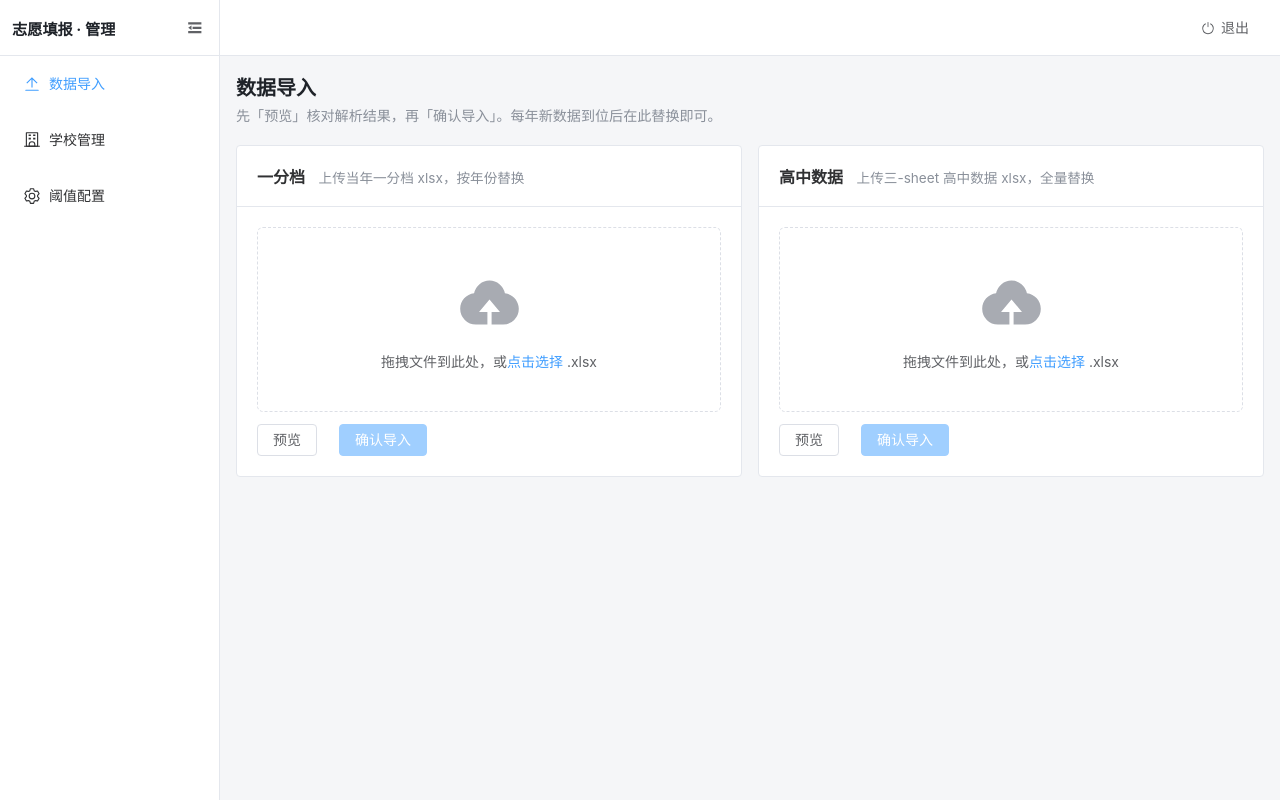
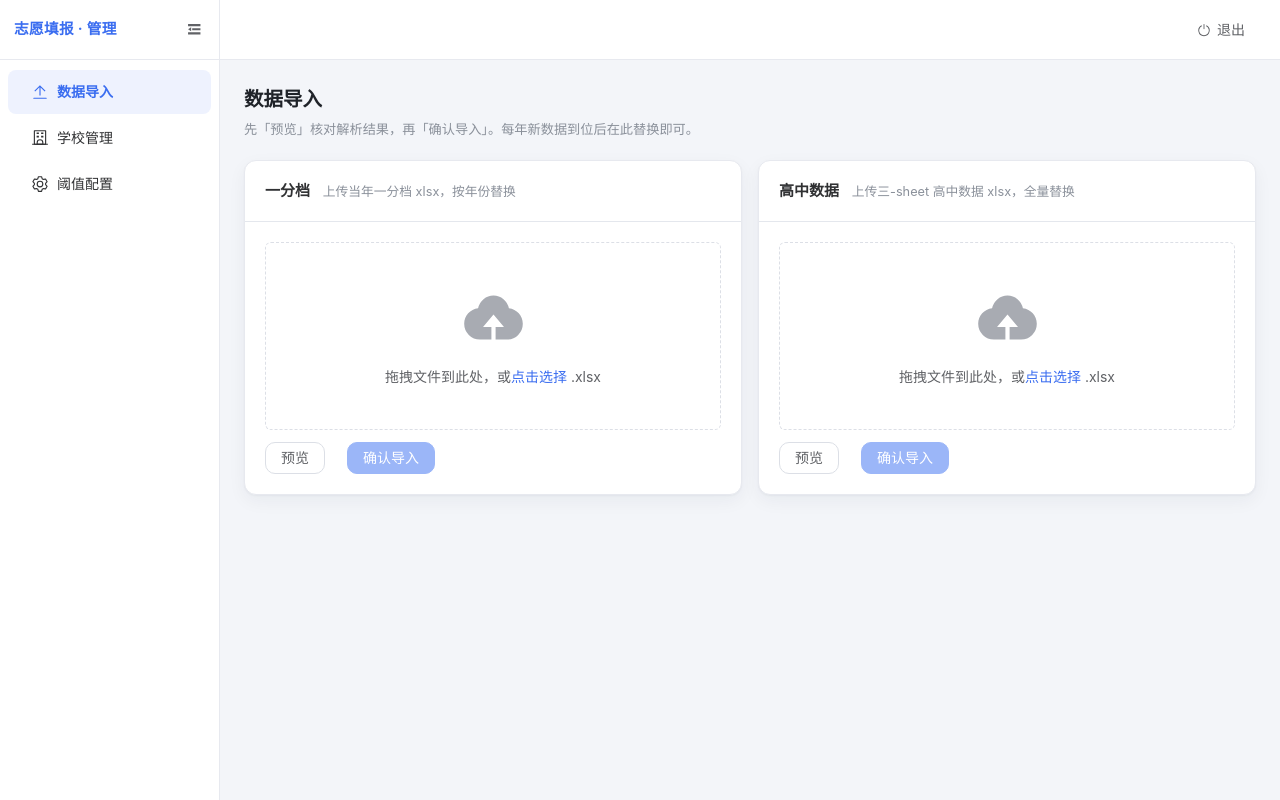
Before and after one commit to lsy7800/HighSchoolMatch, a Vue app in the folder frontend/: page /admin/import in a window 1280 px wide. Built offline with nearby package versions, Linux system fonts and the light colour scheme; sample sign-in values are in the browser's storage.

Commit message:
前端: 视觉样式精修（主色/圆角/阴影/毛玻璃顶栏/卡片浮起）

```diff
--- a/frontend/src/components/SchoolCard.vue
+++ b/frontend/src/components/SchoolCard.vue
@@ -10,9 +10,9 @@ const borderColor = { reach: 'var(--c-reach)', stable: 'var(--c-stable)', safe:
 
 <template>
   <el-card
-    shadow="hover"
+    shadow="never"
     class="school-card"
-    :style="{ borderLeft: `4px solid ${borderColor[type] || 'transparent'}` }"
+    :style="{ '--accent': borderColor[type] || 'transparent' }"
     @click="$emit('open')"
   >
     <div class="row">
@@ -39,12 +39,26 @@ const borderColor = { reach: 'var(--c-reach)', stable: 'var(--c-stable)', safe:
 </template>
 
 <style scoped>
-.school-card { cursor: pointer; }
-.school-card :deep(.el-card__body) { padding: 16px; }
+.school-card {
+  cursor: pointer;
+  border-left: 4px solid var(--accent) !important;
+  transition: transform 0.18s ease, box-shadow 0.18s ease;
+}
+.school-card:hover {
+  transform: translateY(-2px);
+  box-shadow: var(--shadow-hover);
+}
+.school-card :deep(.el-card__body) { padding: 16px 18px; }
 .row { display: flex; justify-content: space-between; align-items: flex-start; gap: 12px; }
 .left { min-width: 0; flex: 1; }
-.name { font-weight: 600; font-size: 1rem; margin-bottom: 4px; }
-.tags { display: flex; flex-wrap: wrap; gap: 4px; margin-top: 8px; }
+.name { font-weight: 600; font-size: 1.02rem; margin-bottom: 4px; color: var(--c-text); }
+.tags { display: flex; flex-wrap: wrap; gap: 5px; margin-top: 9px; }
 .right { text-align: right; white-space: nowrap; flex-shrink: 0; }
-.rank { font-size: 0.9rem; font-weight: 600; color: #4a5057; margin-bottom: 4px; }
+.rank {
+  font-size: 0.95rem;
+  font-weight: 700;
+  color: var(--accent);
+  margin-bottom: 4px;
+}
+.right .muted { font-size: 0.78rem; }
 </style>
--- a/frontend/src/styles.css
+++ b/frontend/src/styles.css
@@ -1,10 +1,37 @@
 /* 全局基础 + 语义色。组件样式交给 Element Plus。 */
+
 :root {
+  /* ---- 语义色（冲/稳/保） ---- */
   --c-reach: #e8743b;   /* 冲 橙 */
   --c-stable: #2e9e5b;  /* 稳 绿 */
   --c-safe: #2f6fb0;    /* 保 蓝 */
-  --c-bg: #f5f6f8;
+
+  /* ---- 中性色阶 ---- */
+  --c-bg: #f3f5f9;
+  --c-bg-soft: #ffffff;
+  --c-border: #e7e9ef;
   --c-muted: #8a909a;
+  --c-text: #1f2329;
+  --c-text-2: #4a5057;
+
+  /* ---- Element Plus 主色覆写：更沉静的蓝 ---- */
+  --el-color-primary: #3a6df0;
+  --el-color-primary-light-3: #6a90f4;
+  --el-color-primary-light-5: #9bb6f8;
+  --el-color-primary-light-7: #c5d4fb;
+  --el-color-primary-light-8: #dae3fc;
+  --el-color-primary-light-9: #eef2fe;
+  --el-color-primary-dark-2: #2c5bcc;
+
+  /* ---- 圆角 / 阴影 ---- */
+  --el-border-radius-base: 10px;
+  --el-border-radius-small: 8px;
+  --el-box-shadow: 0 1px 2px rgba(24, 34, 62, 0.04), 0 6px 20px rgba(24, 34, 62, 0.06);
+  --el-box-shadow-light: 0 1px 3px rgba(24, 34, 62, 0.05);
+
+  /* 自用阴影 */
+  --shadow-card: 0 1px 2px rgba(24, 34, 62, 0.04), 0 6px 18px rgba(24, 34, 62, 0.05);
+  --shadow-hover: 0 4px 12px rgba(24, 34, 62, 0.08), 0 12px 28px rgba(24, 34, 62, 0.08);
 }
 
 * { box-sizing: border-box; }
@@ -13,29 +40,43 @@ html, body {
   margin: 0;
   padding: 0;
   background: var(--c-bg);
-  color: #1f2329;
+  color: var(--c-text);
   font-family: -apple-system, BlinkMacSystemFont, 'PingFang SC', 'Microsoft YaHei', sans-serif;
+  font-size: 15px;
+  line-height: 1.6;
   -webkit-font-smoothing: antialiased;
+  -moz-osx-font-smoothing: grayscale;
 }
 
 #app { min-height: 100vh; }
 
-/* 内容容器: 响应式宽度 */
+/* 滚动条更细腻 */
+::-webkit-scrollbar { width: 10px; height: 10px; }
+::-webkit-scrollbar-thumb { background: #cfd3dc; border-radius: 8px; border: 2px solid transparent; background-clip: content-box; }
+::-webkit-scrollbar-thumb:hover { background: #b6bbc7; background-clip: content-box; }
+
+/* ---- 内容容器：响应式宽度 ---- */
 .page {
   max-width: 1100px;
   margin: 0 auto;
-  padding: 24px 16px;
-  padding-bottom: 56px;
+  padding: 28px 20px 64px;
 }
 .page--narrow { max-width: 460px; }
 
 .muted { color: var(--c-muted); font-size: 0.85rem; margin: 0; }
 
-/* 学校列表: 移动单列, 桌面多列网格 */
+/* ---- 卡片统一样式（更柔和的边框 + 阴影） ---- */
+.el-card {
+  border-radius: 12px !important;
+  border-color: var(--c-border) !important;
+}
+.el-card.is-never-shadow { box-shadow: var(--shadow-card); }
+
+/* ---- 学校列表：移动单列，桌面多列网格 ---- */
 .school-grid {
   display: grid;
   grid-template-columns: 1fr;
-  gap: 12px;
+  gap: 14px;
 }
 @media (min-width: 640px) {
   .school-grid { grid-template-columns: repeat(2, 1fr); }
@@ -44,37 +85,59 @@ html, body {
   .school-grid { grid-template-columns: repeat(3, 1fr); }
 }
 
-/* 分组标题 */
+/* ---- 分组标题 ---- */
 .group-title {
   display: flex;
   align-items: center;
   gap: 10px;
-  margin: 24px 0 12px;
-  font-size: 1.05rem;
+  margin: 28px 0 14px;
+  font-size: 1.08rem;
   font-weight: 600;
+  color: var(--c-text);
 }
+.group-title:first-child { margin-top: 8px; }
 
 /* ---- 页面 Hero 区域 ---- */
 .hero {
-  background: linear-gradient(135deg, var(--el-color-primary) 0%, #5b8def 100%);
+  position: relative;
+  background: linear-gradient(135deg, #3a6df0 0%, #5b8def 55%, #6f7ff2 100%);
   color: #fff;
   text-align: center;
-  padding: 48px 24px 52px;
+  padding: 54px 24px 58px;
+  overflow: hidden;
 }
-.hero-sm { padding: 32px 24px 36px; }
-.hero-inner { max-width: 720px; margin: 0 auto; }
-.hero h1 { margin: 0 0 12px; font-size: 1.8rem; font-weight: 700; letter-spacing: 0.01em; }
-.hero p { margin: 0; opacity: 0.9; font-size: 1rem; line-height: 1.7; }
+.hero::before {
+  content: '';
+  position: absolute;
+  inset: 0;
+  background: radial-gradient(circle at 20% 20%, rgba(255,255,255,0.16), transparent 45%),
+              radial-gradient(circle at 85% 30%, rgba(255,255,255,0.10), transparent 40%);
+  pointer-events: none;
+}
+.hero-sm { padding: 36px 24px 40px; }
+.hero-inner { max-width: 720px; margin: 0 auto; position: relative; }
+.hero h1 { margin: 0 0 12px; font-size: 1.85rem; font-weight: 700; letter-spacing: 0.01em; }
+.hero p { margin: 0; opacity: 0.92; font-size: 1rem; line-height: 1.75; }
 
-/* 管理页面内的标题节奏 */
+/* ---- 管理页面内的标题节奏 ---- */
 .admin-page-title {
   margin: 0 0 4px;
-  font-size: 1.25rem;
+  font-size: 1.3rem;
   font-weight: 600;
-  color: #1f2329;
+  color: var(--c-text);
 }
 .admin-page-sub {
   margin: 0 0 20px;
   color: var(--c-muted);
   font-size: 0.88rem;
 }
+
+/* ---- 按钮微调：更圆润、过渡更顺 ---- */
+.el-button { transition: all 0.18s ease; }
+
+/* ---- 表格头部更柔和 ---- */
+.el-table th.el-table__cell {
+  background: #f7f8fb !important;
+  font-weight: 600;
+  color: var(--c-text-2);
+}
--- a/frontend/src/views/Home.vue
+++ b/frontend/src/views/Home.vue
@@ -196,19 +196,33 @@ async function submit() {
 </template>
 
 <style scoped>
-.query-box { max-width: 520px; margin: 0 auto; }
-.help { margin-bottom: 16px; }
-.help p { margin: 6px 0; line-height: 1.6; font-size: 0.9rem; }
-.query-card, .rank-card { margin-bottom: 16px; }
+.query-box { max-width: 540px; margin: -36px auto 0; position: relative; z-index: 10; }
+.help { margin-bottom: 14px; border-radius: 12px; overflow: hidden; }
+.help :deep(.el-collapse-item__header) {
+  font-size: 0.9rem;
+  padding: 12px 14px;
+}
+.help p { margin: 6px 0; padding: 0 12px; line-height: 1.65; font-size: 0.9rem; }
+.query-card, .rank-card {
+  margin-bottom: 16px;
+  border-radius: 14px;
+}
+.query-card :deep(.el-card__body) { padding: 22px 22px 18px; }
+.rank-card :deep(.el-card__body) { padding: 18px 22px; }
 .rank-row { display: flex; gap: 0; justify-content: space-around; }
+.rank-row :deep(.el-statistic__head) { color: var(--c-muted); font-size: 0.8rem; }
+.rank-row :deep(.el-statistic__number) { color: var(--el-color-primary); font-weight: 700; }
 .disclaimer {
   font-size: 0.78rem;
   color: var(--c-muted);
   text-align: center;
-  margin-top: 32px;
-  line-height: 1.8;
+  margin-top: 36px;
+  line-height: 1.85;
   max-width: 600px;
   margin-left: auto;
   margin-right: auto;
+  padding: 16px 20px;
+  background: rgba(255, 255, 255, 0.5);
+  border-radius: 10px;
 }
 </style>
--- a/frontend/src/views/admin/AdminLayout.vue
+++ b/frontend/src/views/admin/AdminLayout.vue
@@ -86,45 +86,58 @@ function logout() {
 <style scoped>
 .admin-shell { height: 100vh; }
 .admin-aside {
-  background: var(--el-bg-color);
-  border-right: 1px solid var(--el-border-color-light);
-  transition: width 0.25s;
+  background: #fff;
+  border-right: 1px solid var(--c-border);
+  transition: width 0.25s ease;
   overflow: hidden;
   display: flex;
   flex-direction: column;
 }
 .aside-brand {
-  height: 56px;
+  height: 60px;
   display: flex;
   align-items: center;
-  padding: 0 12px;
-  border-bottom: 1px solid var(--el-border-color-light);
+  padding: 0 14px;
+  border-bottom: 1px solid var(--c-border);
   font-weight: 700;
   gap: 4px;
   justify-content: space-between;
+  color: var(--el-color-primary);
 }
-.brand-text { font-size: 0.95rem; white-space: nowrap; overflow: hidden; }
+.brand-text { font-size: 0.98rem; white-space: nowrap; overflow: hidden; letter-spacing: 0.02em; }
 .brand-mini { font-size: 1.3rem; width: 100%; text-align: center; }
 .toggle-btn { font-size: 1.1rem; }
-.aside-menu { border-right: none; flex: 1; }
+.aside-menu { border-right: none; flex: 1; padding: 8px 8px; }
+.aside-menu :deep(.el-menu-item) {
+  border-radius: 8px;
+  margin: 2px 0;
+  height: 44px;
+  line-height: 44px;
+}
+.aside-menu :deep(.el-menu-item.is-active) {
+  background: var(--el-color-primary-light-9);
+  color: var(--el-color-primary);
+  font-weight: 600;
+}
 .admin-header {
   display: flex;
   align-items: center;
   gap: 10px;
   background: #fff;
-  border-bottom: 1px solid var(--el-border-color-light);
-  padding: 0 16px;
-  height: 56px;
+  border-bottom: 1px solid var(--c-border);
+  padding: 0 20px;
+  height: 60px;
 }
-.header-title { font-weight: 600; color: #4a5057; }
+.header-title { font-weight: 600; color: var(--c-text); font-size: 1.02rem; }
 .spacer { flex: 1; }
 .admin-main {
   background: var(--c-bg);
-  padding: 16px;
+  padding: 24px;
   overflow-y: auto;
 }
 @media (max-width: 767px) {
-  .admin-aside { position: fixed; left: 0; top: 0; bottom: 0; z-index: 100; }
-  .aside-brand { height: 56px; }
+  .admin-aside { position: fixed; left: 0; top: 0; bottom: 0; z-index: 100; box-shadow: var(--shadow-hover); }
+  .aside-brand { height: 60px; }
+  .admin-main { padding: 16px; }
 }
 </style>
--- a/frontend/src/views/admin/Login.vue
+++ b/frontend/src/views/admin/Login.vue
@@ -45,7 +45,33 @@ async function login() {
 </template>
 
 <style scoped>
-.login-page { margin-top: 8vh; }
-.login-title { text-align: center; margin: 4px 0 16px; }
-.back { text-align: center; margin-top: 14px; }
+.login-page {
+  margin-top: 10vh;
+  display: flex;
+  justify-content: center;
+}
+.login-page :deep(.el-card) {
+  width: 100%;
+  border-radius: 16px;
+  box-shadow: var(--shadow-hover);
+}
+.login-page :deep(.el-card__body) { padding: 32px 28px 24px; }
+.login-title {
+  text-align: center;
+  margin: 0 0 24px;
+  font-size: 1.3rem;
+  font-weight: 700;
+  color: var(--c-text);
+}
+.login-title::before {
+  content: '';
+  display: block;
+  width: 44px;
+  height: 44px;
+  margin: 0 auto 14px;
+  border-radius: 12px;
+  background: linear-gradient(135deg, var(--el-color-primary), #6f7ff2);
+  box-shadow: 0 6px 14px rgba(58, 109, 240, 0.35);
+}
+.back { text-align: center; margin-top: 16px; }
 </style>
```
Also changed, not shown: frontend/src/views/PublicLayout.vue (+25 -14 lines).
